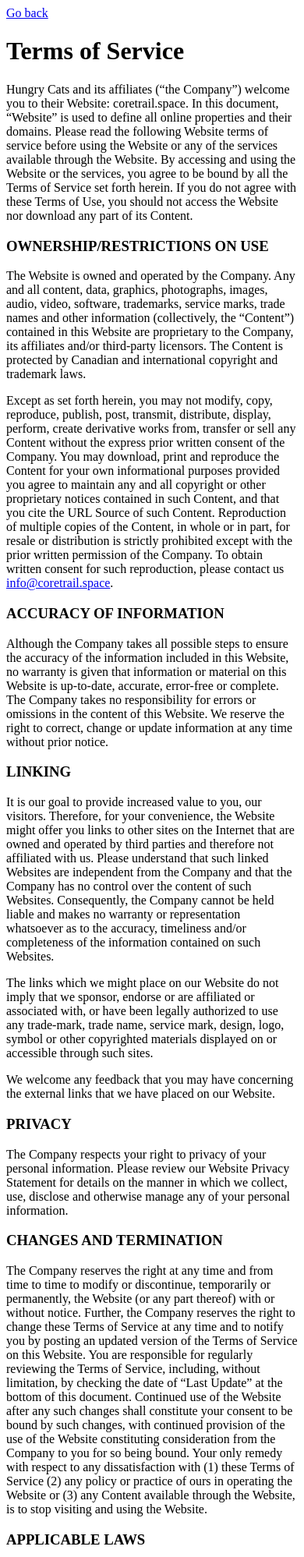
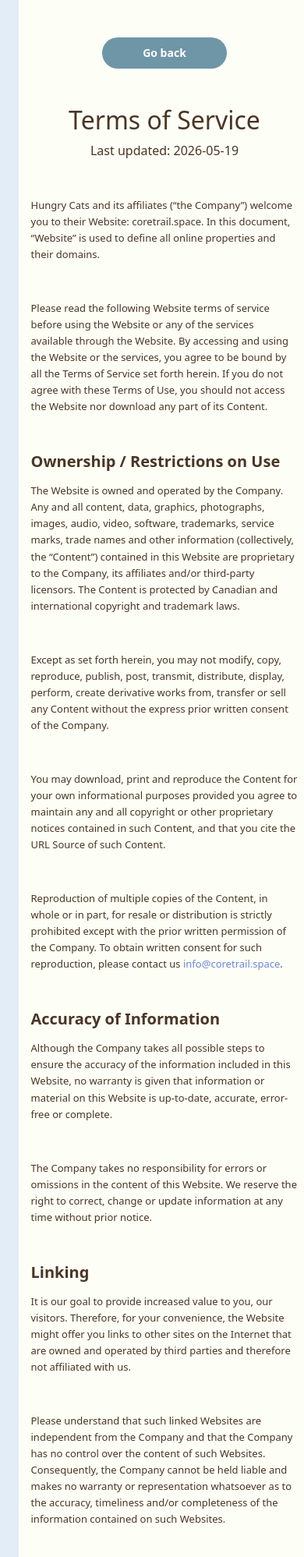
Before and after one commit to Angelina-web/stp-12941, a website built with Vite: page src/terms.html in a window 390 px wide. Shown: the top 1997 px of the page at 78% size. Built offline with nearby package versions, Linux system fonts and the light colour scheme; files whose address does not match are found by name.

Commit message:
terms-style

```diff
--- a/src/css/terms.css
+++ b/src/css/terms.css
@@ -0,0 +1,111 @@
+.terms {
+  padding: 48px 16px;
+  width: 375px;
+  background: var(--background-second-brand-color);
+  display: flex;
+  flex-direction: column;
+}
+.terms-btn {
+  display: flex;
+  align-items: center;
+  justify-content: center;
+  border: none;
+  border-radius: 32px;
+  padding: 10px;
+  min-width: 160px;
+  height: 40px;
+  background: var(--button-additional);
+  font-family: var(--font-family);
+  font-weight: 700;
+  font-size: 14px;
+  color: var(--typography-white);
+  margin: 0 auto 48px;
+}
+.terms-main-title {
+  font-family: var(--font-family);
+  font-weight: 500;
+  font-size: 32px;
+  color: var(--typography-main);
+  text-align: center;
+  margin-bottom: 8px;
+}
+.terms-date {
+  font-family: var(--font-family);
+  font-weight: 400;
+  font-size: 16px;
+  line-height: 1.5;
+  text-align: center;
+  color: var(--typography-main);
+  margin-bottom: 48px;
+}
+.terms-text {
+  font-family: var(--font-family);
+  font-weight: 400;
+  font-size: 13px;
+  line-height: 1.62;
+  color: var(--typography-main);
+  margin-bottom: 48px;
+}
+.terms-title {
+  font-family: var(--font-family);
+  font-weight: 600;
+  font-size: 20px;
+  color: var(--typography-main);
+  margin-bottom: 16px;
+}
+.domain {
+  color: var(--typography-link);
+}
+.terms-list-text {
+  font-family: var(--font-family);
+  font-weight: 400;
+  font-size: 13px;
+  line-height: 1.62;
+  color: var(--typography-main);
+  margin-bottom: 0;
+}
+.terms-list {
+  list-style: decimal;
+  padding-left: 24px;
+  margin-bottom: 48px;
+}
+
+@media only screen and (min-width: 1440px) {
+  .terms {
+    padding: 70px 158px 100px;
+    width: 1440px;
+  }
+  .terms-btn {
+    min-width: 360px;
+    height: 75px;
+    font-size: 24px;
+    margin: 0 auto 100px;
+  }
+  .terms-main-title {
+    font-size: 64px;
+  }
+  .terms-date {
+    font-size: 32px;
+    line-height: 1.69;
+    margin-bottom: 64px;
+  }
+  .terms-text {
+    font-size: 16px;
+    line-height: 1.5;
+    margin-bottom: 48px;
+  }
+  .terms-title {
+    font-weight: 500;
+    font-size: 48px;
+    margin-top: 16px;
+  }
+  .terms-list-text {
+    font-size: 16px;
+    line-height: 1.5;
+  }
+  .terms-list {
+    list-style: decimal;
+    padding-left: 24px;
+    margin-bottom: 48px;
+  }
+}
--- a/src/terms.html
+++ b/src/terms.html
@@ -2,136 +2,216 @@
 <html lang="en">
   <head>
     <meta charset="UTF-8" />
-    <title>Terms of Service - Hungry Cats</title>
+    <meta name="viewport" content="width=device-width, initial-scale=1.0" />
     <meta
       name="description"
       content="Review the Terms of Service and legal guidelines for using the Hungry Cats website, coretrail.space, and playing our mobile games."
     />
+    <meta name="robots" content="index, follow" />
+    <meta property="og:title" content="Hungry Cats" />
+    <meta
+      property="og:description"
+      content="Review the Terms of Service and legal guidelines for using the Hungry Cats website, coretrail.space, and playing our mobile games."
+    />
+    <meta property="og:type" content="website" />
+
+    <link rel="icon" type="image/png" sizes="16x16" href="img/favicon16.png" />
+    <link rel="apple-touch-icon" sizes="500x500" href="img/favicon500.png" />
+
+    <title>Terms of Service - Hungry Cats</title>
+
+    <link
+      rel="stylesheet"
+      href="https://cdnjs.cloudflare.com/ajax/libs/modern-normalize/3.0.1/modern-normalize.min.css"
+      integrity="sha512-q6WgHqiHlKyOqslT/lgBgodhd03Wp4BEqKeW6nNtlOY4quzyG3VoQKFrieaCeSnuVseNKRGpGeDU3qPmabCANg=="
+      crossorigin="anonymous"
+      referrerpolicy="no-referrer"
+    />
+
+    <link rel="preconnect" href="https://fonts.googleapis.com" />
+    <link rel="preconnect" href="https://fonts.gstatic.com" crossorigin />
+    <link
+      href="https://fonts.googleapis.com/css2?family=Inter:ital,opsz,wght@0,14..32,100..900;1,14..32,100..900&family=Montserrat:ital,wght@0,100..900;1,100..900&display=swap"
+      rel="stylesheet"
+    />
+
+    <link rel="stylesheet" href="./css/style.css" />
   </head>
 
   <body>
-     <load src="./partials/back-link.html" />
-    <h1>Terms of Service</h1>
+    <main>
+      <div class="container">
+        <div class="terms">
+          <a class="terms-btn" href="./index.html">Go back</a>
 
-    <p>
-      <span class="name">Hungry Cats</span> and its affiliates (“the Company”)
-      welcome you to their Website:
-      <span class="app-domain">coretrail.space</span>. In this document,
-      “Website” is used to define all online properties and their domains.
+          <h1 class="terms-main-title">Terms of Service</h1>
+          <p class="terms-date">Last updated: 2026-05-19</p>
+
+          <p class="terms-text">
+            Hungry Cats and its affiliates (“the Company”) welcome you to their
+            Website: coretrail.space. In this document, “Website” is used to
+            define all online properties and their domains.
+          </p>
+          <p class="terms-text">
             Please read the following Website terms of service before using the
-      Website or any of the services available through the Website. By accessing
-      and using the Website or the services, you agree to be bound by all the
-      Terms of Service set forth herein. If you do not agree with these Terms of
-      Use, you should not access the Website nor download any part of its
-      Content.
+            Website or any of the services available through the Website. By
+            accessing and using the Website or the services, you agree to be
+            bound by all the Terms of Service set forth herein. If you do not
+            agree with these Terms of Use, you should not access the Website nor
+            download any part of its Content.
           </p>
-    <h3>OWNERSHIP/RESTRICTIONS ON USE</h3>
-    <p>
-      The Website is owned and operated by the Company. Any and all content,
-      data, graphics, photographs, images, audio, video, software, trademarks,
-      service marks, trade names and other information (collectively, the
-      “Content”) contained in this Website are proprietary to the Company, its
-      affiliates and/or third-party licensors. The Content is protected by
-      Canadian and international copyright and trademark laws.
+
+          <h2 class="terms-title">Ownership / Restrictions on Use</h2>
+          <p class="terms-text">
+            The Website is owned and operated by the Company. Any and all
+            content, data, graphics, photographs, images, audio, video,
+            software, trademarks, service marks, trade names and other
+            information (collectively, the “Content”) contained in this Website
+            are proprietary to the Company, its affiliates and/or third-party
+            licensors. The Content is protected by Canadian and international
+            copyright and trademark laws.
           </p>
-    <p>
-      Except as set forth herein, you may not modify, copy, reproduce, publish,
-      post, transmit, distribute, display, perform, create derivative works
-      from, transfer or sell any Content without the express prior written
-      consent of the Company. You may download, print and reproduce the Content
-      for your own informational purposes provided you agree to maintain any and
-      all copyright or other proprietary notices contained in such Content, and
-      that you cite the URL Source of such Content. Reproduction of multiple
-      copies of the Content, in whole or in part, for resale or distribution is
-      strictly prohibited except with the prior written permission of the
-      Company. To obtain written consent for such reproduction, please contact
-      us
+          <p class="terms-text">
+            Except as set forth herein, you may not modify, copy, reproduce,
+            publish, post, transmit, distribute, display, perform, create
+            derivative works from, transfer or sell any Content without the
+            express prior written consent of the Company.
+          </p>
+          <p class="terms-text">
+            You may download, print and reproduce the Content for your own
+            informational purposes provided you agree to maintain any and all
+            copyright or other proprietary notices contained in such Content,
+            and that you cite the URL Source of such Content.
+          </p>
+          <p class="terms-text">
+            Reproduction of multiple copies of the Content, in whole or in part,
+            for resale or distribution is strictly prohibited except with the
+            prior written permission of the Company. To obtain written consent
+            for such reproduction, please contact us
             <a href="mailto:info@coretrail.space"
               ><span class="domain">info@coretrail.space</span></a
             >.
           </p>
-    <h3>ACCURACY OF INFORMATION</h3>
-    <p>
-      Although the Company takes all possible steps to ensure the accuracy of
-      the information included in this Website, no warranty is given that
-      information or material on this Website is up-to-date, accurate,
-      error-free or complete. The Company takes no responsibility for errors or
-      omissions in the content of this Website. We reserve the right to correct,
-      change or update information at any time without prior notice.
+
+          <h2 class="terms-title">Accuracy of Information</h2>
+          <p class="terms-text">
+            Although the Company takes all possible steps to ensure the accuracy
+            of the information included in this Website, no warranty is given
+            that information or material on this Website is up-to-date,
+            accurate, error-free or complete.
           </p>
-    <h3>LINKING</h3>
-    <p>
-      It is our goal to provide increased value to you, our visitors. Therefore,
-      for your convenience, the Website might offer you links to other sites on
-      the Internet that are owned and operated by third parties and therefore
-      not affiliated with us. Please understand that such linked Websites are
-      independent from the Company and that the Company has no control over the
-      content of such Websites. Consequently, the Company cannot be held liable
-      and makes no warranty or representation whatsoever as to the accuracy,
+          <p class="terms-text">
+            The Company takes no responsibility for errors or omissions in the
+            content of this Website. We reserve the right to correct, change or
+            update information at any time without prior notice.
+          </p>
+
+          <h2 class="terms-title">Linking</h2>
+          <p class="terms-text">
+            It is our goal to provide increased value to you, our visitors.
+            Therefore, for your convenience, the Website might offer you links
+            to other sites on the Internet that are owned and operated by third
+            parties and therefore not affiliated with us.
+          </p>
+          <p class="terms-text">
+            Please understand that such linked Websites are independent from the
+            Company and that the Company has no control over the content of such
+            Websites. Consequently, the Company cannot be held liable and makes
+            no warranty or representation whatsoever as to the accuracy,
             timeliness and/or completeness of the information contained on such
             Websites.
           </p>
-    <p>
+          <p class="terms-text">
             The links which we might place on our Website do not imply that we
             sponsor, endorse or are affiliated or associated with, or have been
             legally authorized to use any trade-mark, trade name, service mark,
             design, logo, symbol or other copyrighted materials displayed on or
             accessible through such sites.
           </p>
-    <p>
-      We welcome any feedback that you may have concerning the external links
-      that we have placed on our Website.
+          <p class="terms-text">
+            We welcome any feedback that you may have concerning the external
+            links that we have placed on our Website.
           </p>
-    <h3>PRIVACY</h3>
-    <p>
-      The Company respects your right to privacy of your personal information.
-      Please review our Website Privacy Statement for details on the manner in
-      which we collect, use, disclose and otherwise manage any of your personal
-      information.
+
+          <h2 class="terms-title">Privacy</h2>
+          <p class="terms-text">
+            The Company respects your right to privacy of your personal
+            information. Please review our Website Privacy Statement for details
+            on the manner in which we collect, use, disclose and otherwise
+            manage any of your personal information.
           </p>
-    <h3>CHANGES AND TERMINATION</h3>
-    <p>
-      The Company reserves the right at any time and from time to time to modify
-      or discontinue, temporarily or permanently, the Website (or any part
-      thereof) with or without notice. Further, the Company reserves the right
-      to change these Terms of Service at any time and to notify you by posting
-      an updated version of the Terms of Service on this Website. You are
-      responsible for regularly reviewing the Terms of Service, including,
-      without limitation, by checking the date of “Last Update” at the bottom of
-      this document. Continued use of the Website after any such changes shall
-      constitute your consent to be bound by such changes, with continued
-      provision of the use of the Website constituting consideration from the
-      Company to you for so being bound. Your only remedy with respect to any
-      dissatisfaction with (1) these Terms of Service (2) any policy or practice
-      of ours in operating the Website or (3) any Content available through the
-      Website, is to stop visiting and using the Website.
+
+          <h2 class="terms-title">Changes and Termination</h2>
+          <p class="terms-text">
+            The Company reserves the right at any time and from time to time to
+            modify or discontinue, temporarily or permanently, the Website (or
+            any part thereof) with or without notice.
           </p>
-    <h3>APPLICABLE LAWS</h3>
-    <p>
-      These Terms of Service are governed by and construed in accordance with
-      the laws of the Province of Quebec and of the laws of Canada applicable
-      therein, and any dispute is to be submitted to a court of competent
-      jurisdiction in the judicial district of Quebec City, Province of Quebec.
-      If any provision of the present Terms of Service shall be unlawful, void,
-      or for any reason unenforceable, then such provision shall be severable
-      from these Terms of Service and shall not affect the validity and
-      enforceability of any remaining provisions.
+          <p class="terms-text">
+            Further, the Company reserves the right to change these Terms of
+            Service at any time and to notify you by posting an updated version
+            of the Terms of Service on this Website. You are responsible for
+            regularly reviewing the Terms of Service, including, without
+            limitation, by checking the date of “Last Update” at the bottom of
+            this document.
           </p>
-    <p>
-      These Terms of Service and any and all other legal notices or statements
-      posted on the Website, including the Privacy Policy, constitute the entire
-      agreement between you and the Company with respect to the use of the
-      Website, including the Content.
+          <p class="terms-text">
+            Continued use of the Website after any such changes shall constitute
+            your consent to be bound by such changes, with continued provision
+            of the use of the Website constituting consideration from the
+            Company to you for so being bound.
           </p>
-    <h3>NOTICE</h3>
-    <p>
-      If you have any questions or comments regarding these Terms of Service
-      please contact us at
+          <p class="terms-list-text">
+            Your only remedy with respect to any dissatisfaction with:
+          </p>
+          <ul class="terms-list">
+            <li><p class="terms-text">These Terms of Service;</p></li>
+            <li>
+              <p class="terms-text">
+                Any policy or practice of ours in operating the Website;
+              </p>
+            </li>
+            <li>
+              <p class="terms-text">
+                Any Content available through the Website, is to stop visiting
+                and using the Website.
+              </p>
+            </li>
+          </ul>
+
+          <h2 class="terms-title">Applicable Laws</h2>
+          <p class="terms-text">
+            These Terms of Service are governed by and construed in accordance
+            with the laws of the Province of Quebec and of the laws of Canada
+            applicable therein, and any dispute is to be submitted to a court of
+            competent jurisdiction in the judicial district of Quebec City,
+            Province of Quebec.
+          </p>
+          <p class="terms-text">
+            If any provision of the present Terms of Service shall be unlawful,
+            void, or for any reason unenforceable, then such provision shall be
+            severable from these Terms of Service and shall not affect the
+            validity and enforceability of any remaining provisions.
+          </p>
+          <p class="terms-text">
+            These Terms of Service and any and all other legal notices or
+            statements posted on the Website, including the Privacy Policy,
+            constitute the entire agreement between you and the Company with
+            respect to the use of the Website, including the Content.
+          </p>
+
+          <h2 class="terms-title">Notice</h2>
+          <p class="terms-text">
+            If you have any questions or comments regarding these Terms of
+            Service please contact us at
             <a href="mailto:info@coretrail.space"
               ><span class="domain">info@coretrail.space</span></a
             >.
           </p>
+        </div>
+      </div>
+    </main>
 
-    <p>Last updated <span class="date">2026-05-19</span>.</p>
+    <load src="./partials/footer.html" />
   </body>
 </html>
```
Lines whose indentation alone changed are shown as unchanged.
